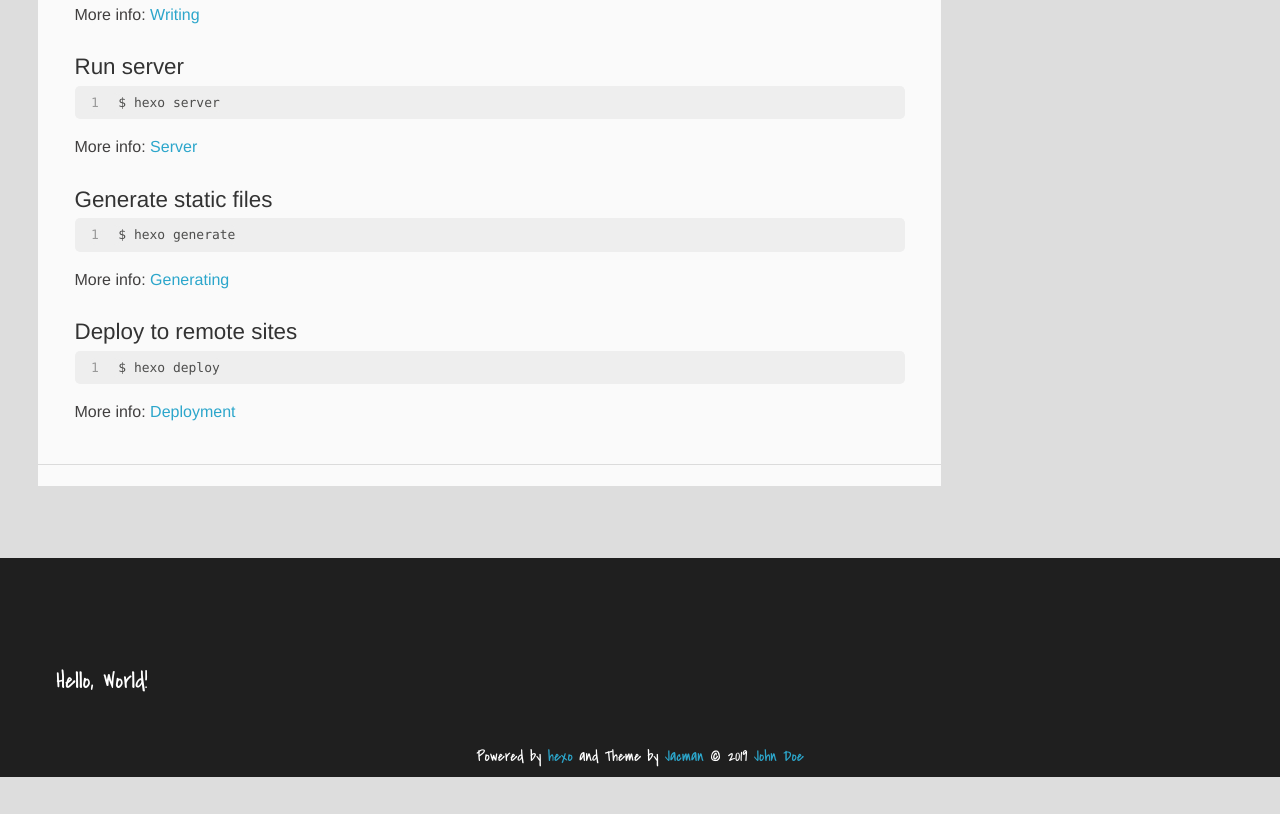
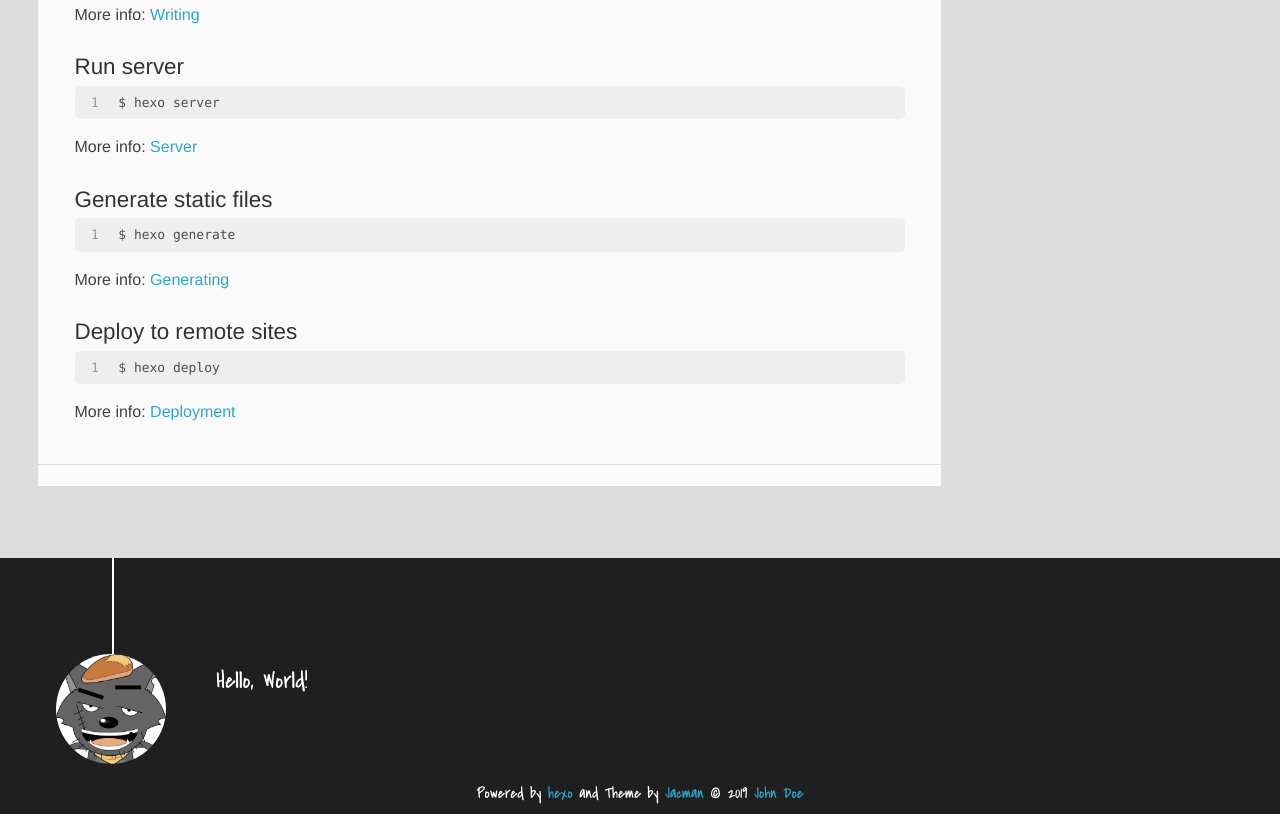
Before and after one commit to sunnydreamfly/sunnydreamfly.github.io, a plain HTML site: page index.html in a window 1280 px wide. Shown: the part 884-1698 px from the top of the page. Before the commit the page ends 1661 px from the top, so only its background shows below. Drawn offline with Linux system fonts and the light colour scheme.

Commit message:
Site updated: 2019-05-13 16:43:02

```diff
--- a/index.html
+++ b/index.html
@@ -31,10 +31,6 @@
     <header>
 
 <div>
-
-			<div id="imglogo">
-				<a href="/"><img src="/img/logo.png" alt="Hexo" title="Hexo"></a>
-			</div>
 
 			<div id="textlogo">
 				<h1 class="site-name"><a href="/" title="Hexo">Hexo</a></h1>
@@ -215,6 +211,11 @@
     </div>
     <footer><div id="footer">
 
+	<div class="line">
+		<span></span>
+		<div class="author"></div>
+	</div>
+
 
 	<section class="info">
 		<p> Hello, World! <br>
```
Also changed, not shown: 2019/05/10/hello-world/index.html (+5 -4 lines), 2019/05/10/你好，Hexo/index.html (+5 -4 lines), archives/2019/05/index.html (+5 -4 lines), archives/2019/index.html (+5 -4 lines), archives/index.html (+5 -4 lines).
